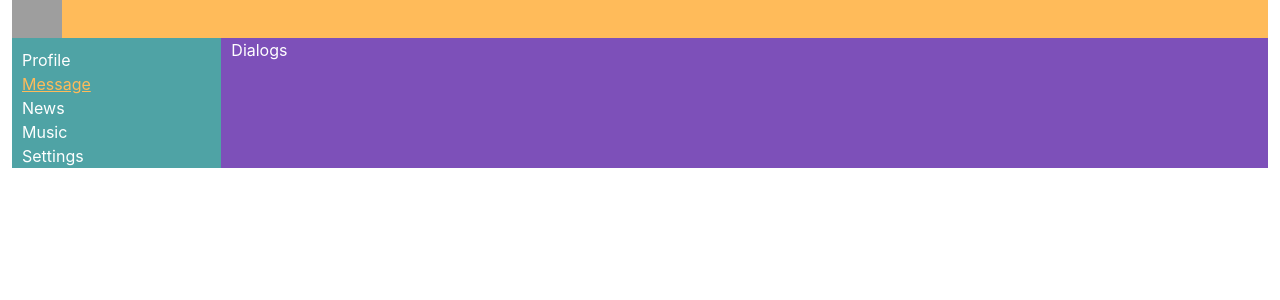
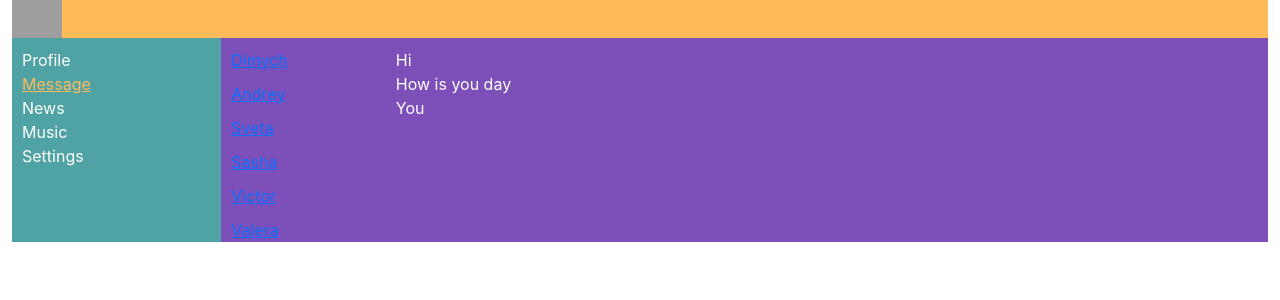
Before and after one commit to AntonLan/Social-network, a React (Create React App) app: page /dialogs in a window 1280 px wide. Shown: the top 300 px of the page. Built offline with nearby package versions, Linux system fonts and the light colour scheme; grey boxes are pictures that could not be loaded.

Commit message:
add route, add component dialogs

```diff
--- a/src/App.js
+++ b/src/App.js
@@ -23,7 +23,7 @@
                     <div className={`profileColor col-10`}>
                         <Routes>
                             <Route path="/profile" element={<Profile/>}/>
-                            <Route path="/dialogs" element={<Dialogs/>}/>
+                            <Route path="/dialogs/*" element={<Dialogs/>}/>
                         </Routes>
                     </div>
                 </div>
--- a/src/component/Dialogs/Dialogs.jsx
+++ b/src/component/Dialogs/Dialogs.jsx
@@ -1,10 +1,35 @@
 import React from 'react';
 import s from './Dialogs.module.css';
+import {NavLink} from "react-router-dom";
 
 const Dialogs = (props) => {
     return (
-        <div className={s.item}>
-            Dialogs
+        <div className={`${s.dialogs} row g-0`}>
+            <div className={`${s.dialogsItems} col-2`}>
+                <div className={`${s.dialog} ${s.active}`}>
+                    <NavLink to="/dialogs/1">Dimych</NavLink>
+                </div>
+                <div className={s.dialog}>
+                    <NavLink to="/dialogs/2">Andrey</NavLink>
+                </div>
+                <div className={s.dialog}>
+                    <NavLink to="/dialogs/3">Sveta</NavLink>
+                </div>
+                <div className={s.dialog}>
+                    <NavLink to="/dialogs/4">Sasha</NavLink>
+                </div>
+                <div className={s.dialog}>
+                    <NavLink to="/dialogs/5">Victor</NavLink>
+                </div>
+                <div className={s.dialog}>
+                    <NavLink to="/dialogs/6">Valera</NavLink>
+                </div>
+            </div>
+            <div className={`${s.messages} col-10`}>
+                <div className={s.message}>Hi</div>
+                <div className={s.message}>How is you day</div>
+                <div className={s.message}>You</div>
+            </div>
         </div>
     )
 }
--- a/src/component/Dialogs/Dialogs.module.css
+++ b/src/component/Dialogs/Dialogs.module.css
@@ -1,4 +1,26 @@
-.item {
+.dialogs {
+
+}
+
+.dialogsItems{
+}
+
+
+.dialogsItems .active {
+    color: #FFBB5A;
+}
+
+.dialog {
+    padding-top: 10px;
     padding-left: 10px;
     color: #fff;
 }
+
+.messages{
+    padding-top: 10px;
+    color: white;
+}
+
+.messages .message {
+    color: white;
+}
```
Also changed, not shown: 1 other file (tests, documents, lock files or other folders).
